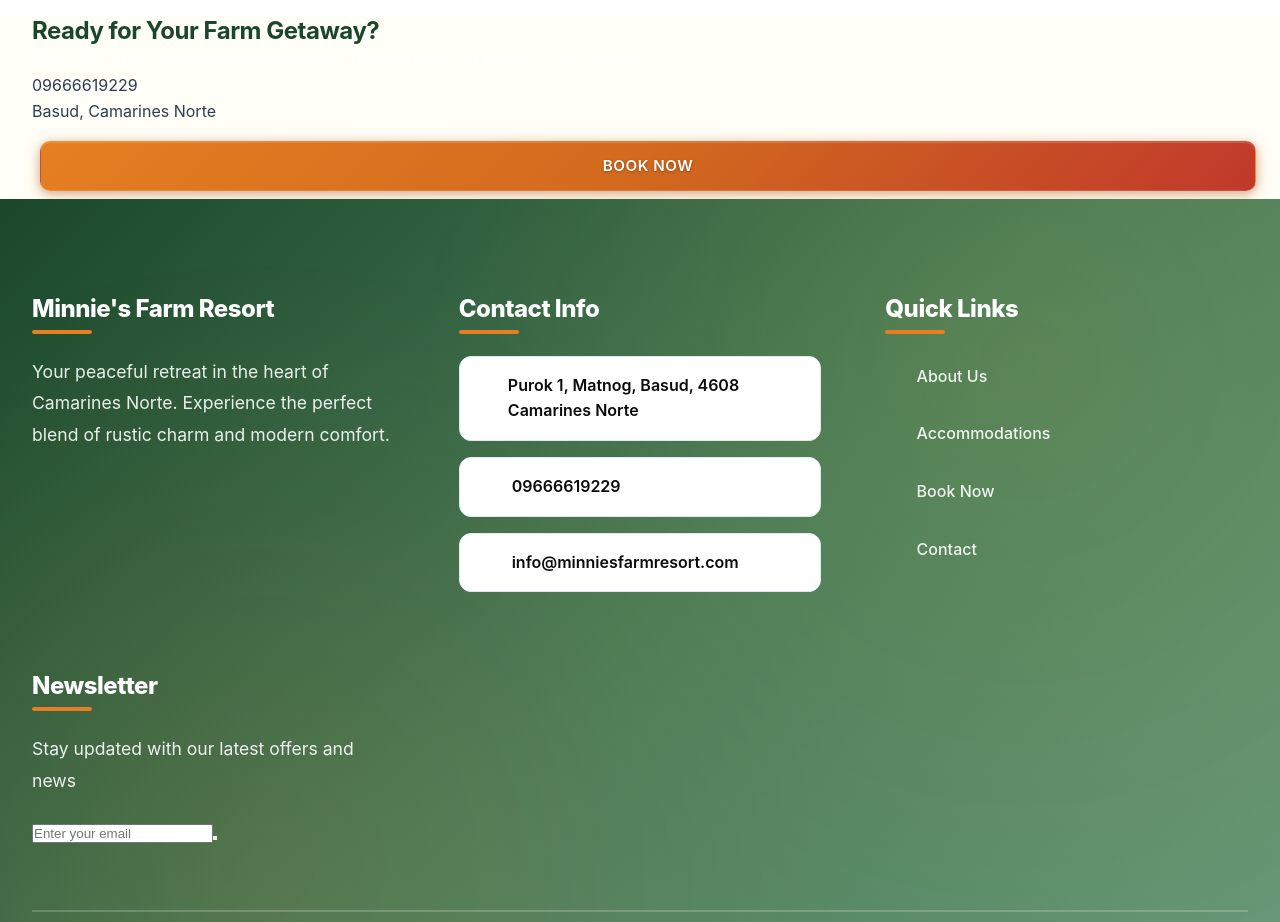
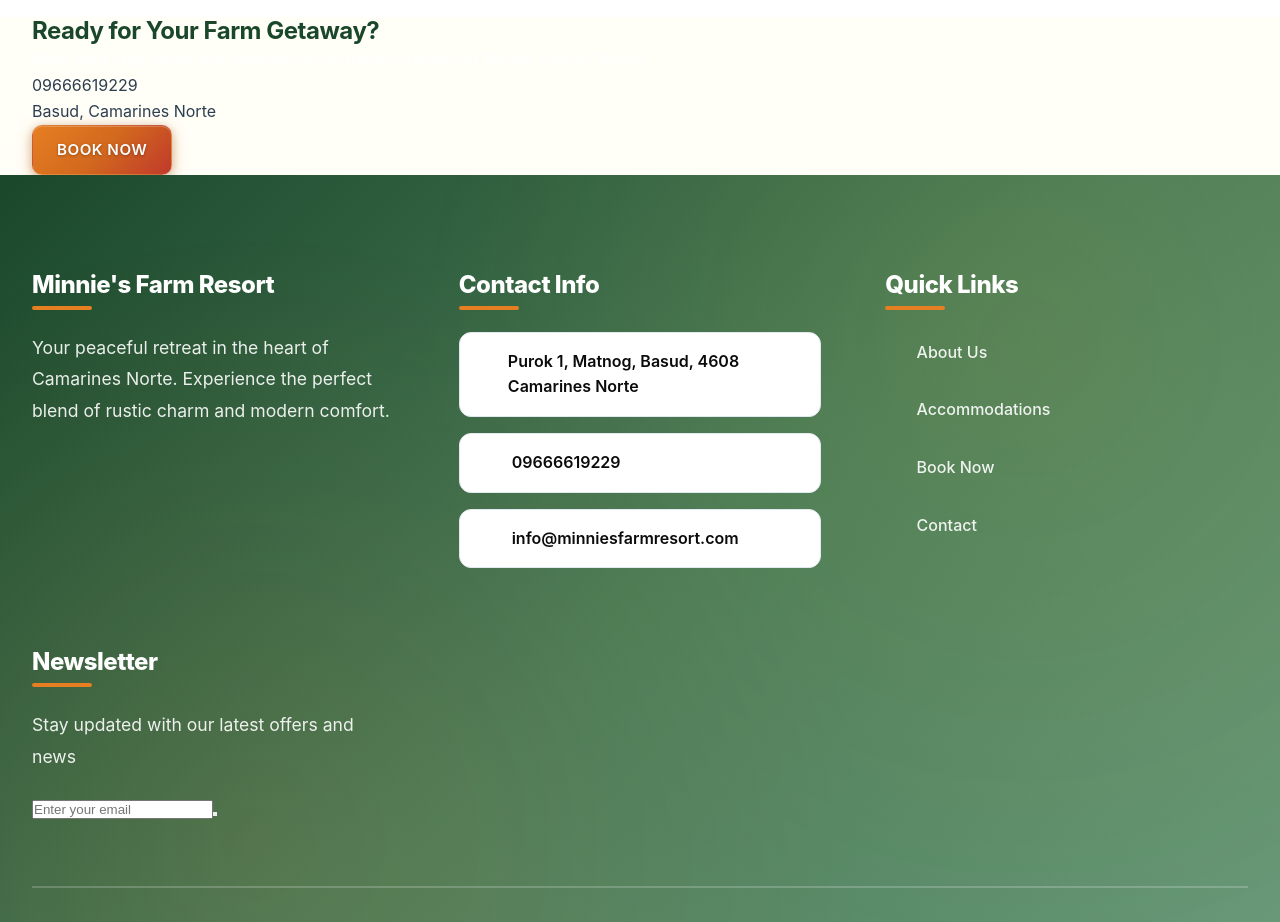
Before and after one commit to mdmorales-byte/Minnies-Resort, a React (Create React App) app: page / in a window 1280 px wide. Shown: the part 4220-5142 px from the top of the page. Built offline with nearby package versions, Linux system fonts and the light colour scheme.

Commit message:
Make BOOK NOW button smaller and more proportional

```diff
--- a/src/App.css
+++ b/src/App.css
@@ -2826,13 +2826,14 @@
 }
 
 .btn-large {
-  width: 100%;
-  padding: 1.5rem 2rem;
-  font-size: 1.2rem;
-  font-weight: 800;
+  width: auto;
+  max-width: 300px;
+  padding: 1rem 2rem;
+  font-size: 1rem;
+  font-weight: 700;
   text-transform: uppercase;
-  letter-spacing: 1.5px;
-  border-radius: 16px;
+  letter-spacing: 1px;
+  border-radius: 12px;
   transition: all 0.3s ease;
   position: relative;
   overflow: hidden;
@@ -2840,8 +2841,10 @@
   color: white;
   border: none;
   box-shadow:
-    0 8px 25px rgba(230, 126, 34, 0.3),
-    0 4px 12px rgba(0, 0, 0, 0.1);
+    0 6px 20px rgba(230, 126, 34, 0.3),
+    0 3px 8px rgba(0, 0, 0, 0.2);
+  margin: 0 auto;
+  display: block;
 }
 
 .btn-large::before {
@@ -2860,10 +2863,10 @@
 }
 
 .btn-large:hover:not(:disabled) {
-  transform: translateY(-3px);
+  transform: translateY(-2px);
   box-shadow:
-    0 12px 35px rgba(230, 126, 34, 0.4),
-    0 8px 20px rgba(0, 0, 0, 0.15);
+    0 8px 25px rgba(230, 126, 34, 0.4),
+    0 4px 12px rgba(0, 0, 0, 0.2);
   background: linear-gradient(135deg, #f39c12 0%, #e67e22 50%, #d2691e 100%);
 }
 
```
